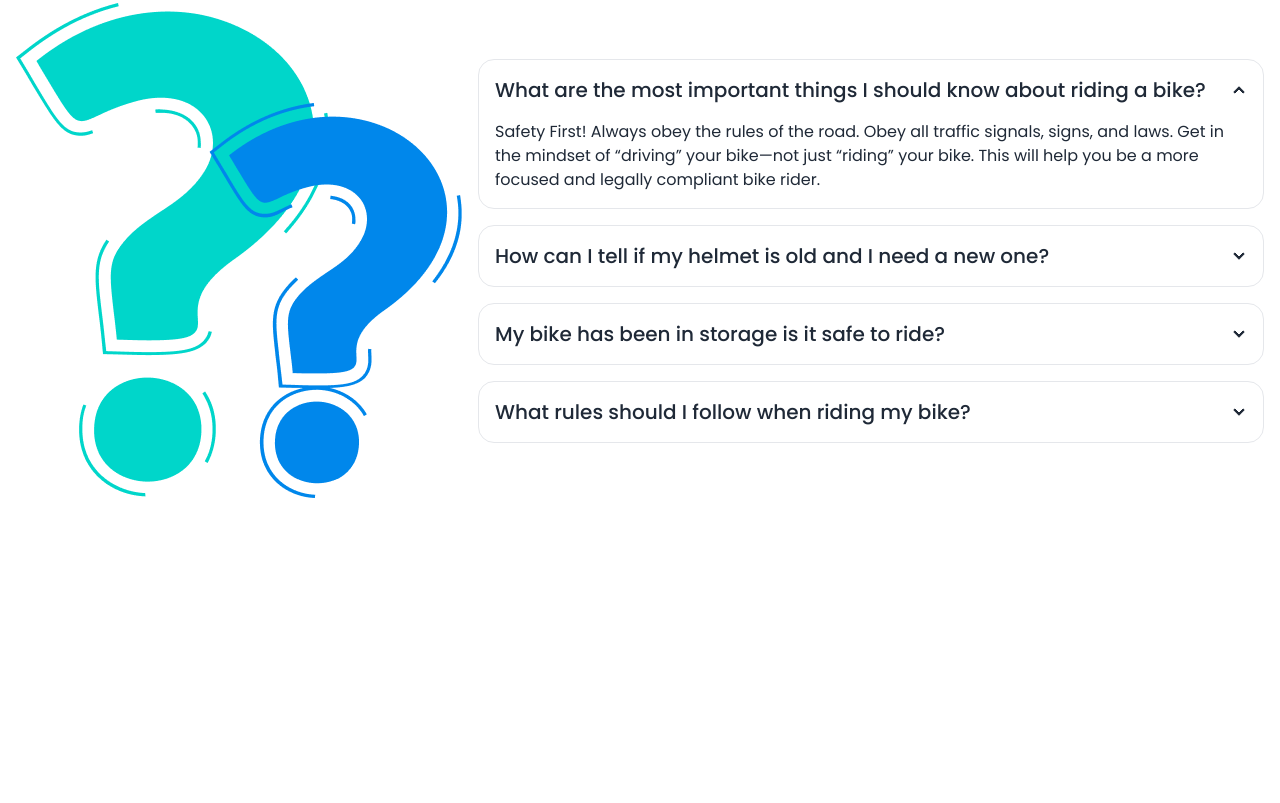
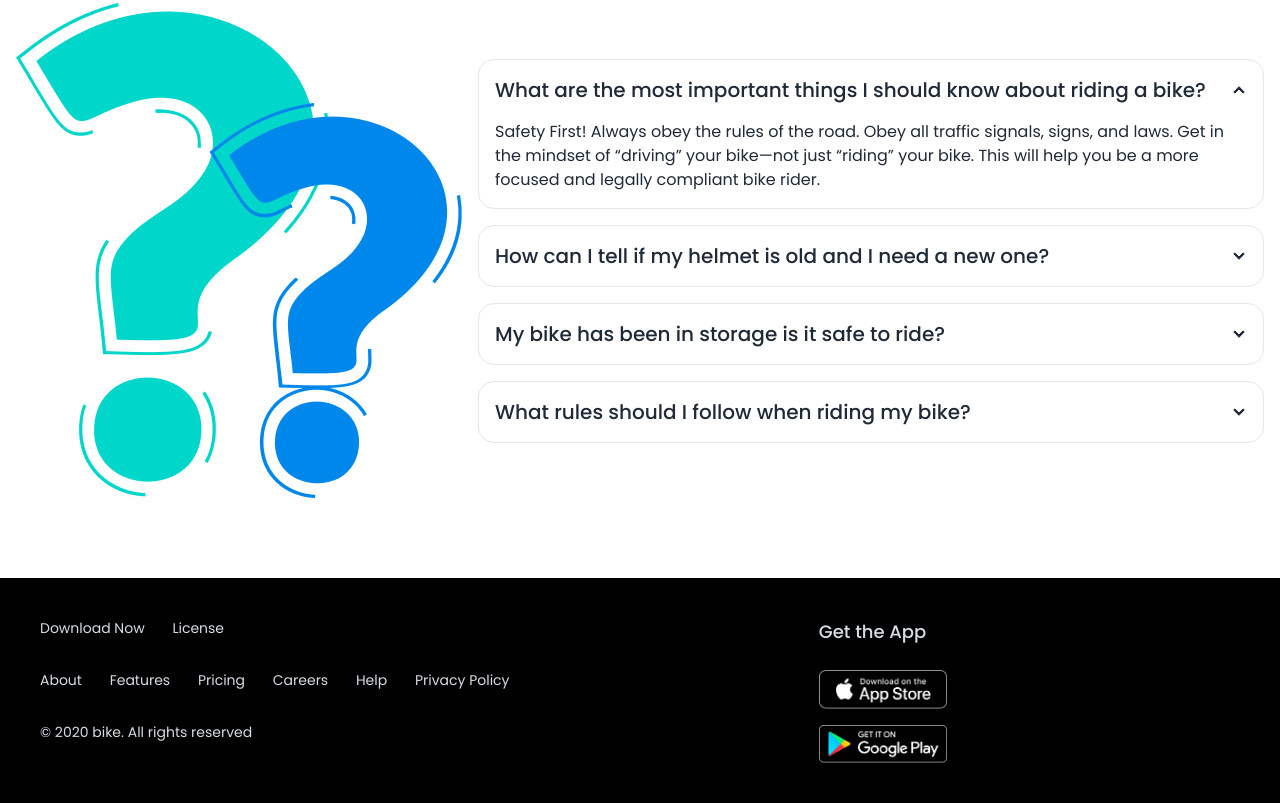
Before and after one commit to KhaledAzizZaki/biker-zone-daisyui, a plain HTML site: page index.html in a window 1280 px wide. Shown: the part 2962-3765 px from the top of the page. Before the commit the page ends 3540 px from the top, so only its background shows below. Drawn offline with nearby package versions, Linux system fonts and the light colour scheme.

Commit message:
add footer

```diff
--- a/index.html
+++ b/index.html
@@ -485,6 +485,37 @@
       </section>
     </main>
 
-    <footer></footer>
+    <footer class="bg-black">
+      <div class="footer text-neutral-content p-10 mx-auto max-w-screen-xl">
+        <aside class="space-y-6">
+          <div class="space-x-6">
+            <a href="">Download Now</a>
+            <a href="">License</a>
+          </div>
+          <div class="space-x-6">
+            <a href="">About</a>
+            <a href="">Features</a>
+            <a href="">Pricing</a>
+            <a href="">Careers</a>
+            <a href="">Help</a>
+            <a href="">Privacy Policy</a>
+          </div>
+          <div>
+            <p class="text-sm">© 2020 bike. All rights reserved</p>
+          </div>
+        </aside>
+        <nav>
+          <h6 class="font-medium text-lg pb-4">Get the App</h6>
+          <div class="flex flex-col gap-4">
+            <a>
+              <img class="max-w-32" src="images/others/ios.png" alt="" />
+            </a>
+            <a>
+              <img class="max-w-32" src="images/others/android.png" alt="" />
+            </a>
+          </div>
+        </nav>
+      </div>
+    </footer>
   </body>
 </html>
```
